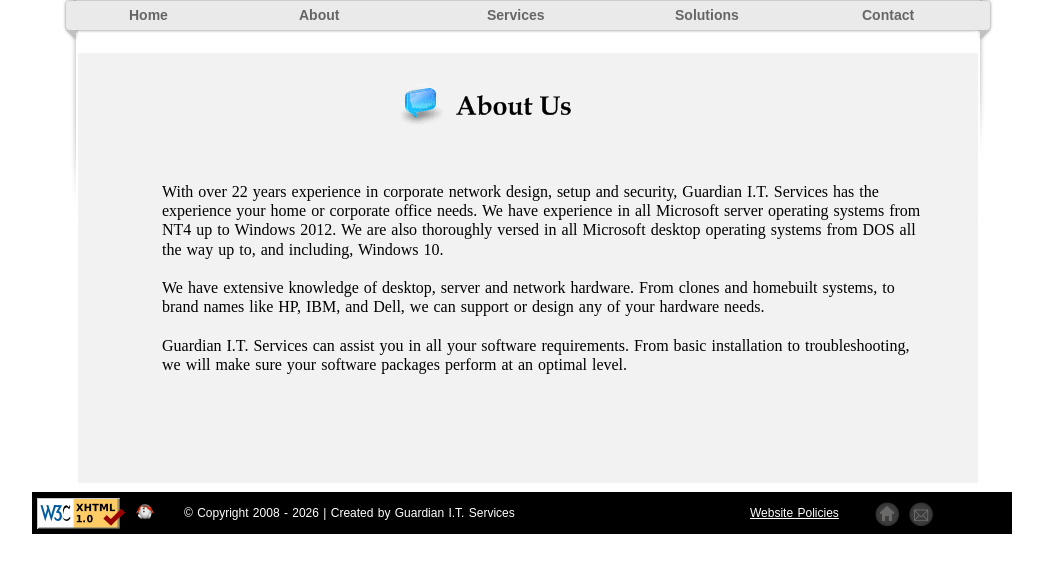
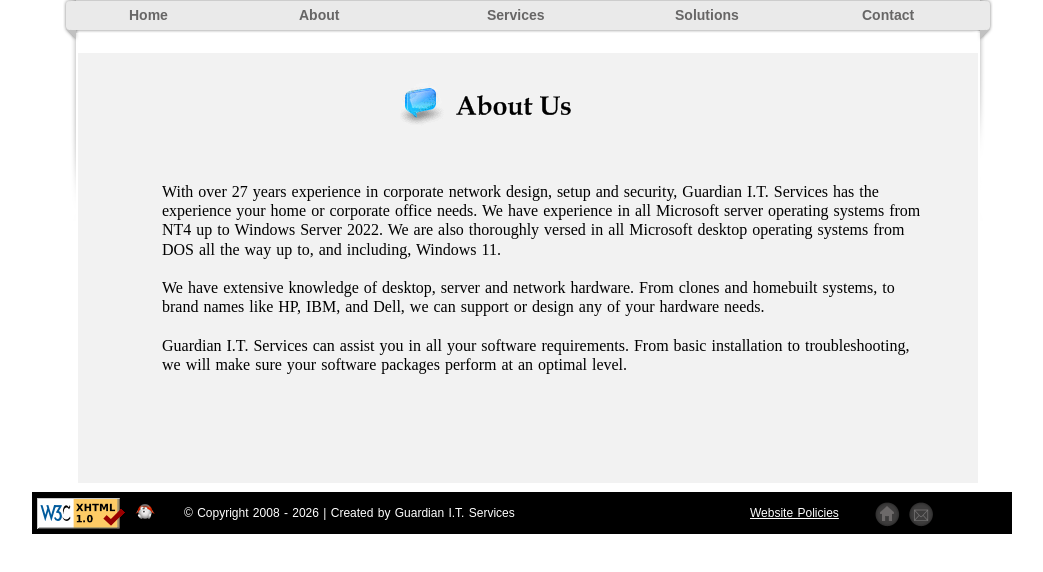
Before and after one commit to dreugan-gits/dreugan-gits.github.io, a plain HTML site: page About.htm in a window 1280 px wide. Shown: the part 168-740 px from the top of the page, without its empty margins (118-1161 px from the left). Drawn offline with nearby package versions, Linux system fonts and the light colour scheme.

Commit message:
exp and OS versions

```diff
--- a/About.htm
+++ b/About.htm
@@ -80,7 +80,7 @@
      </div>
      <div id="WE98952ce988" class="BaseDiv RWidth OEWEText OESK_WEText_Default" style="z-index:1003">
       <div class="OESZ OESZ_DivContent OESZG_WE98952ce988">
-       <span class="ContentBox">With over 22 years experience in corporate network design, setup and security, Guardian I.T. Services has the experience your home or corporate office needs. We have experience in all Microsoft server operating systems from NT4 up to Windows 2012. We are also thoroughly versed in all Microsoft desktop operating systems from DOS all the way up to, and including, Windows 10.&nbsp;<br /> &nbsp;<br /> We have extensive knowledge of desktop, server and network hardware. From clones and homebuilt systems, to brand names like HP, IBM, and Dell, we can support or design any of your hardware needs. &nbsp;<br /> &nbsp;<br /> Guardian I.T. Services can assist you in all your software requirements. From basic installation to troubleshooting, we will make sure your software packages perform at an optimal level.</span>
+       <span class="ContentBox">With over 27 years experience in corporate network design, setup and security, Guardian I.T. Services has the experience your home or corporate office needs. We have experience in all Microsoft server operating systems from NT4 up to Windows Server 2022. We are also thoroughly versed in all Microsoft desktop operating systems from DOS all the way up to, and including, Windows 11.&nbsp;<br /> &nbsp;<br /> We have extensive knowledge of desktop, server and network hardware. From clones and homebuilt systems, to brand names like HP, IBM, and Dell, we can support or design any of your hardware needs. &nbsp;<br /> &nbsp;<br /> Guardian I.T. Services can assist you in all your software requirements. From basic installation to troubleshooting, we will make sure your software packages perform at an optimal level.</span>
       </div>
      </div>
     </div>
```
Also changed, not shown: Solutions.htm (+1 -1 lines).
